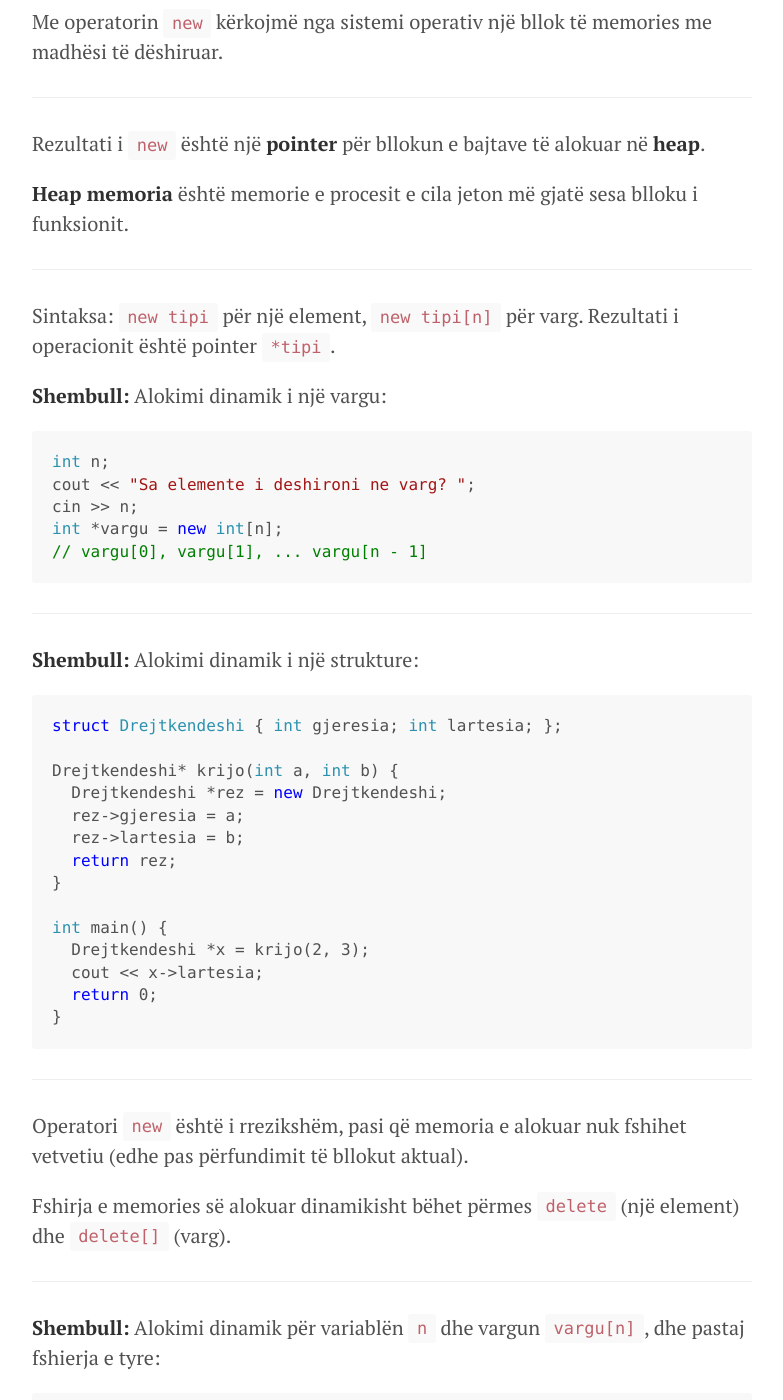
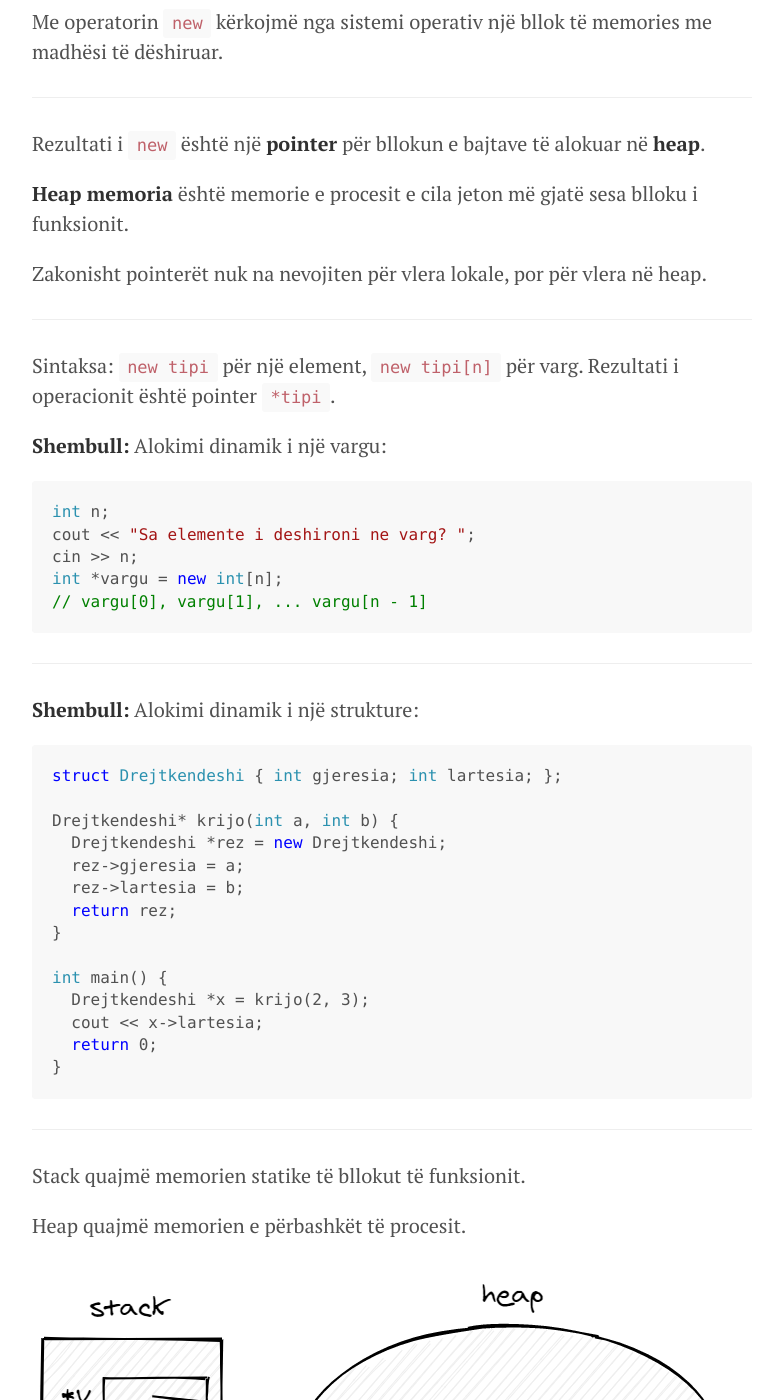
Before and after one commit to edongashi/edongashi.github.io, a Jekyll site: the page built from lendet/algoritmet-dhe-strukturat-e-te-dhenave/java1.md, in a window 1280 px wide and 1400 px high, scrolled down 8020 px. Shown: the whole window, without its empty margins (248-1031 px from the left). Built offline with Jekyll 4.4.1, drawn with Linux system fonts in a browser that asks for light colours; our own code applies the rules of GitHub Pages for plain Markdown files; some of the changed text lies outside the part shown.

Commit message:
Add img5

````diff
--- a/lendet/algoritmet-dhe-strukturat-e-te-dhenave/java1.md
+++ b/lendet/algoritmet-dhe-strukturat-e-te-dhenave/java1.md
@@ -306,6 +306,8 @@
 
 **Heap memoria** është memorie e procesit e cila jeton më gjatë sesa blloku i funksionit.
 
+Zakonisht pointerët nuk na nevojiten për vlera lokale, por për vlera në heap.
+
 ---
 
 Sintaksa: `new tipi` për një element, `new tipi[n]` për varg.
@@ -341,6 +343,14 @@
   return 0;
 }
 ```
+
+---
+
+Stack quajmë memorien statike të bllokut të funksionit.
+
+Heap quajmë memorien e përbashkët të procesit.
+
+![](/lendet/algoritmet-dhe-strukturat-e-te-dhenave/java1/img5.png)
 
 ---
 
@@ -503,6 +513,10 @@
 
 ---
 
+**Detyrë:** Të shkruhet funksioni `kopjo(v[], n)` i cili kopjon një varg dhe kthen një pointer për kopjen e vargut.
+
+---
+
 <!-- .slide: style="font-size:0.8em;" -->
 
 **Detyrë**
````
Also changed, not shown: lendet/algoritmet-dhe-strukturat-e-te-dhenave/java1/img5.png (added).
